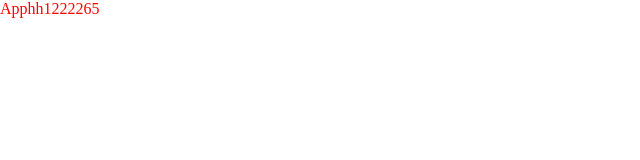
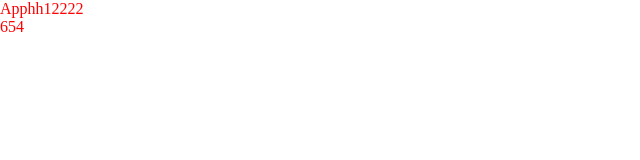
Before and after one commit to chenbingguang13725640032/elmvue, a Vue app: page / in a window 1280 px wide. Shown: the top 160 px of the page, without its empty margins (0-640 px from the left). Built offline with nearby package versions, Linux system fonts and the light colour scheme; the HTML template or start-up script is replaced by a standard one.

Commit message:
我友来产生冲突了

```diff
--- a/src/App.vue
+++ b/src/App.vue
@@ -1,5 +1,9 @@
 <template>
-  <div id="app">Apphh1222265</div>
+
+  <div id="app">Apphh12222
+      <div class="app8">654</div>
+  </div>
+
 </template>
 
 <script>
```
